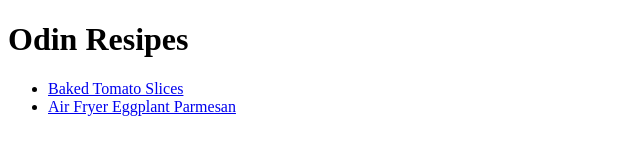
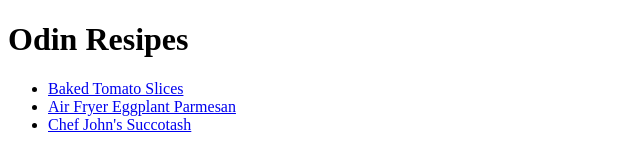
Before and after one commit to pwkdmc/recipes, a plain HTML site: page index.html in a window 1280 px wide. Shown: the whole page, without its empty margins (0-640 px from the left). Drawn offline with Linux system fonts and the light colour scheme.

Commit message:
feat(core): add a third recipe

```diff
--- a/index.html
+++ b/index.html
@@ -9,6 +9,7 @@
         <ul>
             <li><a href="./recipes/baked-tomato-slices.html">Baked Tomato Slices</a></li>
             <li><a href="./recipes/air-fryer-eggplant-parmesan.html">Air Fryer Eggplant Parmesan</a></li>
+            <li><a href="./recipes/chef-johns-succotash.html">Chef John's Succotash</a></li>
         </ul>
     </body>
 </html>
```
